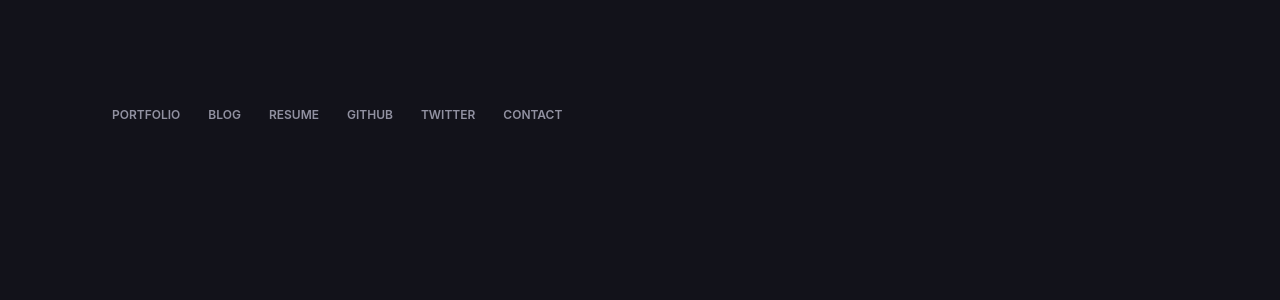
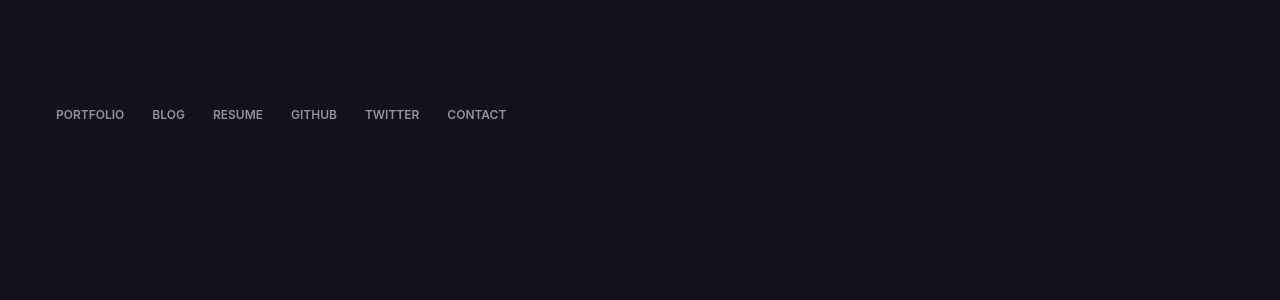
Before and after one commit to adrianmg/adrianmg.github.io, a Jekyll site: the page built from index.md, in a window 1280 px wide. Shown: the part 718-1018 px from the top of the page. Built offline with Jekyll 4.4.1, drawn with Linux system fonts in a browser that asks for light colours.

Commit message:
Fixed navigation: mobile view

```diff
--- a/_sass/res/_layout.scss
+++ b/_sass/res/_layout.scss
@@ -64,8 +64,6 @@
   padding-top: 2vh;
   top: 0;
   position: sticky;
-  padding-left: var(--body-padding);
-  padding-right: var(--body-padding);
   background: $background-color;
   transform: translateY(0%);
   z-index: 1;
```
